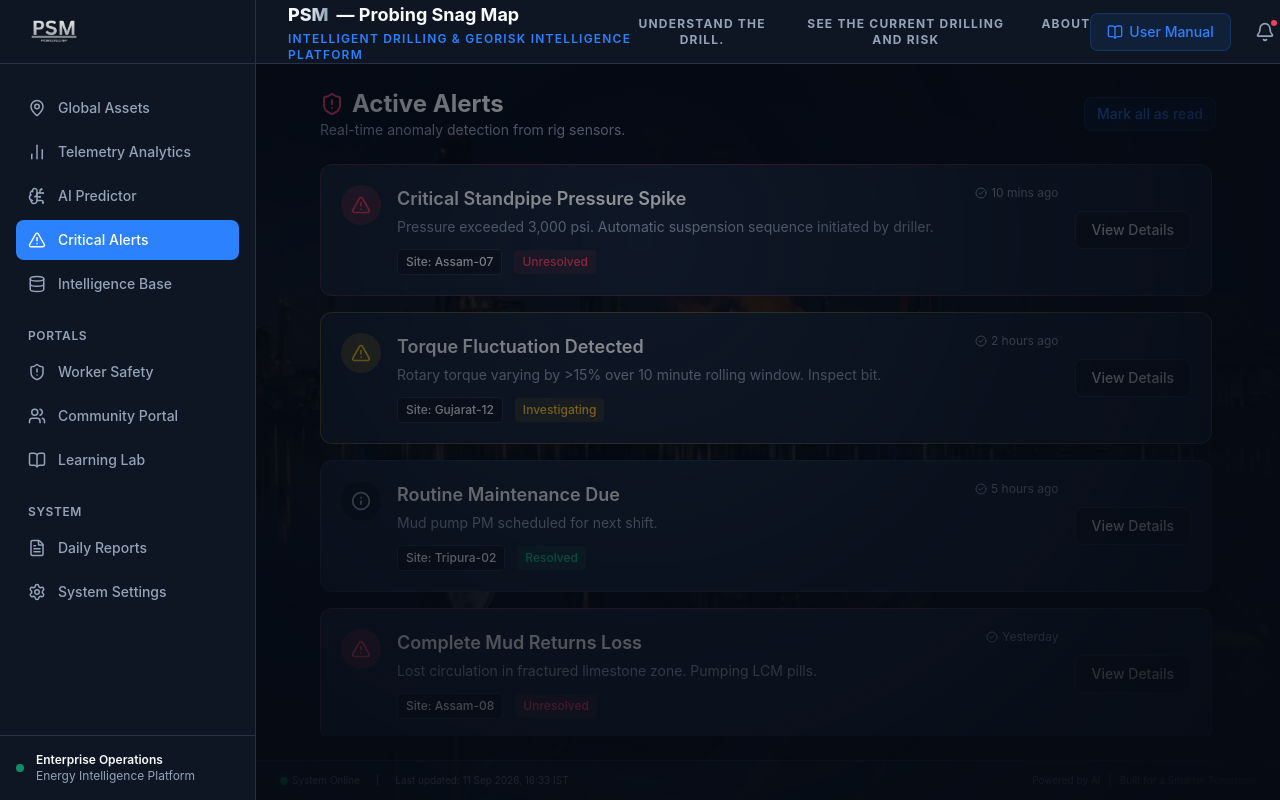
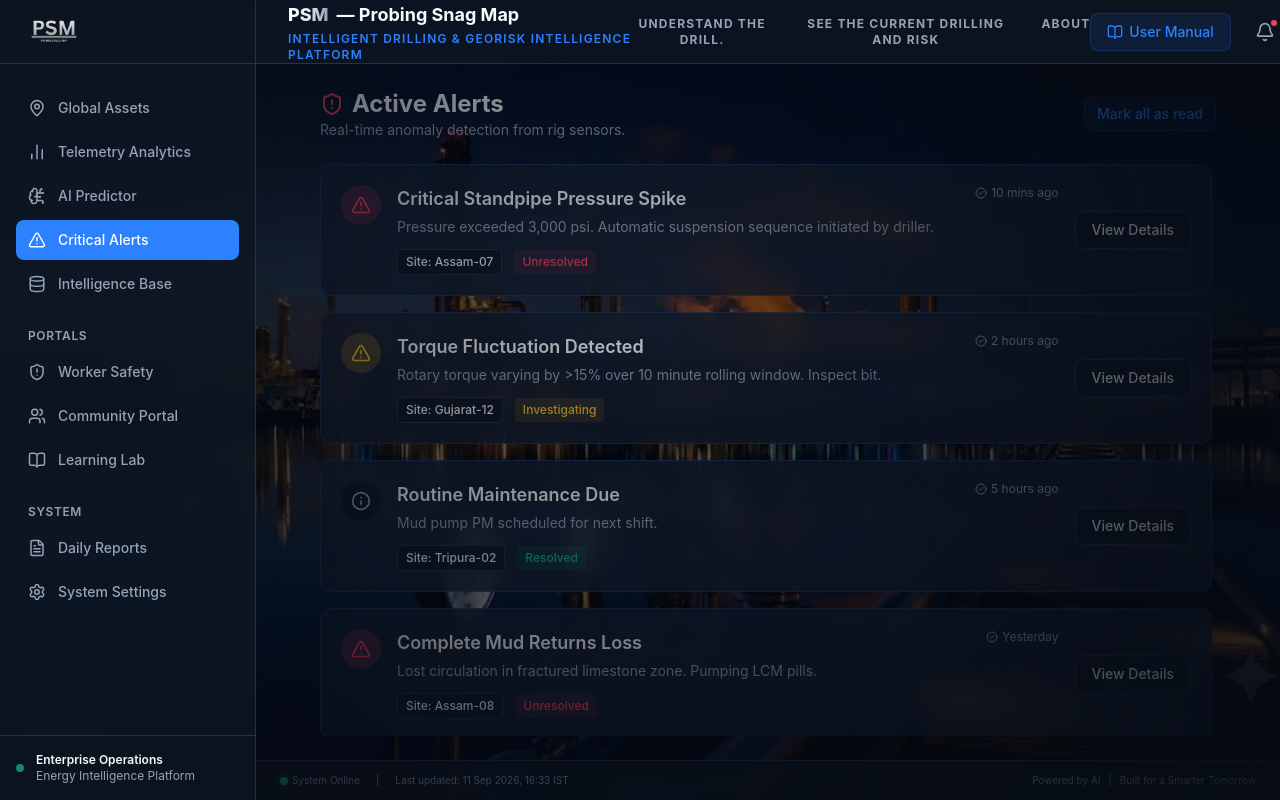
Before and after one commit to aravindshankarselvaganesh-lang/syntax-finder-codeflux, a React (Vite) app in the folder frontend/: page /alerts in a window 1280 px wide. Built offline with nearby package versions, Linux system fonts and the light colour scheme.

Commit message:
Enhance background image visibility with 0.65 opacity and translucent glassmorphism for crisp atmospheric scenery

```diff
--- a/frontend/src/index.css
+++ b/frontend/src/index.css
@@ -27,7 +27,7 @@ html, body, #root {
 /* Atmospheric Background Image Layer */
 .app-bg-overlay {
   position: relative;
-  background-color: var(--color-bgMain);
+  background-color: transparent !important;
 }
 
 .app-bg-overlay::before {
@@ -36,10 +36,10 @@ html, body, #root {
   inset: 0;
   background-image: url('/bg-hero.jpg');
   background-size: cover;
-  background-position: center bottom;
+  background-position: center center;
   background-repeat: no-repeat;
-  opacity: 0.22;
-  filter: brightness(0.7) contrast(1.15) saturate(1.1);
+  opacity: 0.65;
+  filter: brightness(0.85) contrast(1.1) saturate(1.2);
   pointer-events: none;
   z-index: 0;
   animation: slowZoom 25s ease-in-out infinite alternate;
@@ -49,20 +49,40 @@ html, body, #root {
   content: '';
   position: fixed;
   inset: 0;
-  background: radial-gradient(circle at 50% 30%, rgba(6, 11, 20, 0.4) 0%, rgba(6, 11, 20, 0.85) 75%, rgba(6, 11, 20, 0.98) 100%);
+  background: radial-gradient(circle at 50% 40%, rgba(6, 11, 20, 0.25) 0%, rgba(6, 11, 20, 0.65) 60%, rgba(6, 11, 20, 0.88) 100%);
   pointer-events: none;
   z-index: 0;
+}
+
+/* Glassmorphism Overrides for Tailwind Utility Classes */
+.bg-bgMain {
+  background-color: rgba(6, 11, 20, 0.72) !important;
+  backdrop-filter: blur(8px);
+  -webkit-backdrop-filter: blur(8px);
+}
+
+.bg-bgPanel {
+  background-color: rgba(14, 22, 35, 0.82) !important;
+  backdrop-filter: blur(12px);
+  -webkit-backdrop-filter: blur(12px);
+}
+
+.bg-bgCard {
+  background-color: rgba(21, 32, 51, 0.82) !important;
+  backdrop-filter: blur(12px);
+  -webkit-backdrop-filter: blur(12px);
+  border-color: rgba(44, 129, 255, 0.2) !important;
 }
 
 /* Animations */
 @keyframes slowZoom {
   0% { transform: scale(1); }
-  100% { transform: scale(1.04); }
+  100% { transform: scale(1.05); }
 }
 
 @keyframes pulseGlow {
-  0%, 100% { opacity: 0.4; filter: drop-shadow(0 0 10px rgba(44, 129, 255, 0.4)); }
-  50% { opacity: 0.85; filter: drop-shadow(0 0 20px rgba(44, 129, 255, 0.8)); }
+  0%, 100% { opacity: 0.5; filter: drop-shadow(0 0 10px rgba(44, 129, 255, 0.5)); }
+  50% { opacity: 0.9; filter: drop-shadow(0 0 22px rgba(44, 129, 255, 0.9)); }
 }
 
 @keyframes floatLight {
@@ -84,30 +104,30 @@ html, body, #root {
 
 /* Glassmorphism Cards & Panels */
 .glass-panel {
-  background: rgba(14, 22, 35, 0.88) !important;
-  backdrop-filter: blur(12px);
-  -webkit-backdrop-filter: blur(12px);
-  border: 1px solid rgba(255, 255, 255, 0.08) !important;
+  background: rgba(14, 22, 35, 0.82) !important;
+  backdrop-filter: blur(14px);
+  -webkit-backdrop-filter: blur(14px);
+  border: 1px solid rgba(255, 255, 255, 0.1) !important;
 }
 
 .glass-card {
-  background: rgba(21, 32, 51, 0.85) !important;
-  backdrop-filter: blur(10px);
-  -webkit-backdrop-filter: blur(10px);
-  border: 1px solid rgba(44, 129, 255, 0.15) !important;
-  box-shadow: 0 8px 32px 0 rgba(0, 0, 0, 0.37);
+  background: rgba(21, 32, 51, 0.82) !important;
+  backdrop-filter: blur(14px);
+  -webkit-backdrop-filter: blur(14px);
+  border: 1px solid rgba(44, 129, 255, 0.25) !important;
+  box-shadow: 0 8px 32px 0 rgba(0, 0, 0, 0.45);
   transition: all 0.3s cubic-bezier(0.4, 0, 0.2, 1);
 }
 
 .glass-card:hover {
-  border-color: rgba(44, 129, 255, 0.4) !important;
-  box-shadow: 0 12px 40px 0 rgba(44, 129, 255, 0.18);
+  border-color: rgba(44, 129, 255, 0.5) !important;
+  box-shadow: 0 12px 40px 0 rgba(44, 129, 255, 0.25);
   transform: translateY(-2px);
 }
 
 /* Leaflet dark mode overrides */
 .leaflet-container {
-  background: #060B14 !important;
+  background: rgba(6, 11, 20, 0.85) !important;
 }
 
 /* Custom Dark Scrollbar */
```
